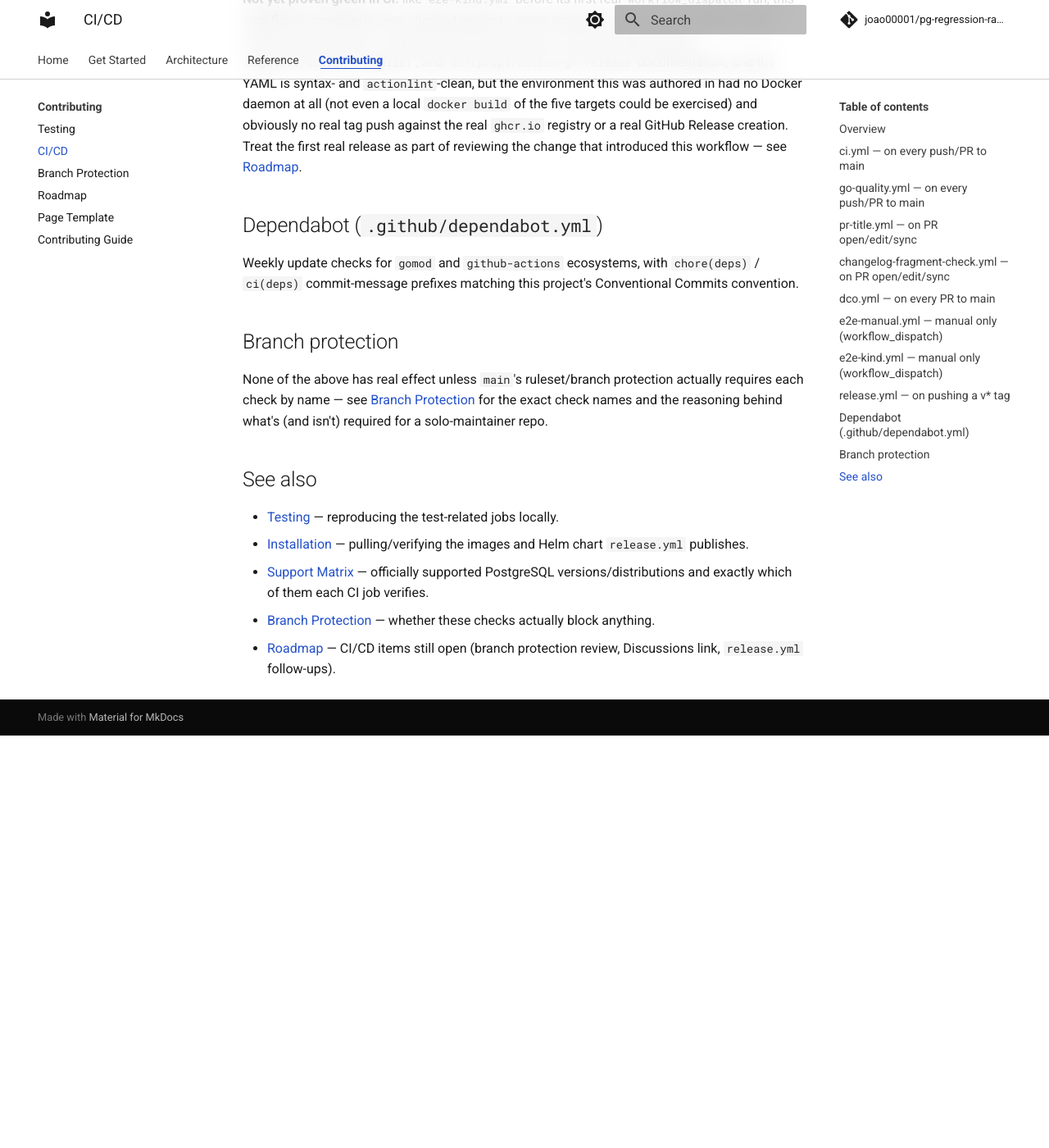
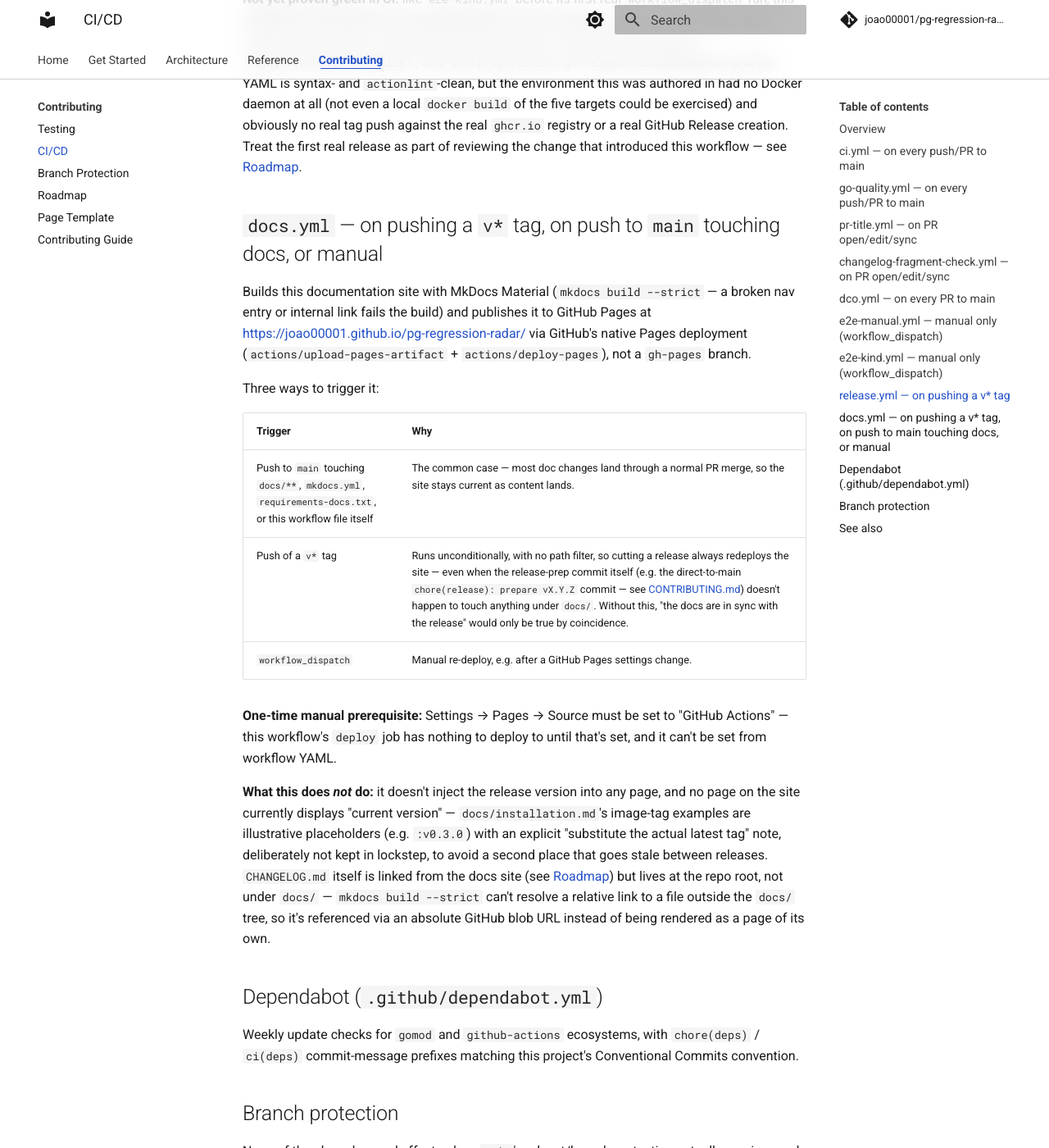
Before and after one commit to joao00001/pg-regression-radar, an MkDocs documentation site: the page built from docs/ci-cd.md, in a window 1280 px wide and 1400 px high, scrolled down 4081 px. Shown: the whole window at 82% size. Built offline with MkDocs 1.6.1 and Material for MkDocs 9.7.7, drawn with Linux system fonts in a browser that asks for light colours; comment, search, counter and statistics services are not loaded; before the commit the page ends 4978 px from its top, so only the background shows below that; some of the changed text lies outside the part shown.

Commit message:
ci(docs): redeploy the docs site on every release tag
docs.yml previously only triggered on a push to main touching docs/**,
mkdocs.yml, or requirements-docs.txt, plus workflow_dispatch. It never
triggered on a v* tag push, so 'the docs site reflects the current
release' was only true by coincidence — it depended on whether that
exact release-prep commit happened to touch anything under docs/. The
v1.0.0-rc1 test release just cut didn't (it only touched CHANGELOG.md,
cliff.toml, and release.yml), so the site never got a redeploy tied to
that release at all.

Add a second, path-unfiltered tags: ["v*"] trigger so every real
release forces a fresh docs build+deploy regardless of what that
release's own commit touched.

Also document docs.yml itself in docs/ci-cd.md — it was a real 9th
workflow missing from a page whose overview claimed 'eight workflows',
and whose own job is to explain what every workflow in this repo does.

Signed-off-by: Joao <joao.detomini@enterprisedb.com>

```diff
--- a/docs/ci-cd.md
+++ b/docs/ci-cd.md
@@ -71,6 +71,22 @@
 
 **Not yet proven green in CI:** like `e2e-kind.yml` before its first real `workflow_dispatch` run, this workflow's commands were checked against current upstream `docker/build-push-action`, `docker/login-action`, `aquasecurity/trivy-action`, `anchore/sbom-action`, `sigstore/cosign-installer`, and `softprops/action-gh-release` documentation, and the YAML is syntax- and `actionlint`-clean, but the environment this was authored in had no Docker daemon at all (not even a local `docker build` of the five targets could be exercised) and obviously no real tag push against the real `ghcr.io` registry or a real GitHub Release creation. Treat the first real release as part of reviewing the change that introduced this workflow — see [Roadmap](roadmap.md#operational-follow-ups).
 
+## `docs.yml` — on pushing a `v*` tag, on push to `main` touching docs, or manual
+
+Builds this documentation site with MkDocs Material (`mkdocs build --strict` — a broken nav entry or internal link fails the build) and publishes it to GitHub Pages at <https://joao00001.github.io/pg-regression-radar/> via GitHub's native Pages deployment (`actions/upload-pages-artifact` + `actions/deploy-pages`), not a `gh-pages` branch.
+
+Three ways to trigger it:
+
+| Trigger | Why |
+|---|---|
+| Push to `main` touching `docs/**`, `mkdocs.yml`, `requirements-docs.txt`, or this workflow file itself | The common case — most doc changes land through a normal PR merge, so the site stays current as content lands. |
+| Push of a `v*` tag | Runs unconditionally, with no path filter, so cutting a release always redeploys the site — even when the release-prep commit itself (e.g. the direct-to-main `chore(release): prepare vX.Y.Z` commit — see [CONTRIBUTING.md](https://github.com/joao00001/pg-regression-radar/blob/main/CONTRIBUTING.md#release-notes--changeset-fragments)) doesn't happen to touch anything under `docs/`. Without this, "the docs are in sync with the release" would only be true by coincidence. |
+| `workflow_dispatch` | Manual re-deploy, e.g. after a GitHub Pages settings change. |
+
+**One-time manual prerequisite:** Settings → Pages → Source must be set to "GitHub Actions" — this workflow's `deploy` job has nothing to deploy to until that's set, and it can't be set from workflow YAML.
+
+**What this does *not* do:** it doesn't inject the release version into any page, and no page on the site currently displays "current version" — `docs/installation.md`'s image-tag examples are illustrative placeholders (e.g. `:v0.3.0`) with an explicit "substitute the actual latest tag" note, deliberately not kept in lockstep, to avoid a second place that goes stale between releases. `CHANGELOG.md` itself is linked from the docs site (see [Roadmap](roadmap.md#see-also)) but lives at the repo root, not under `docs/` — `mkdocs build --strict` can't resolve a relative link to a file outside the `docs/` tree, so it's referenced via an absolute GitHub blob URL instead of being rendered as a page of its own.
+
 ## Dependabot (`.github/dependabot.yml`)
 
 Weekly update checks for `gomod` and `github-actions` ecosystems, with `chore(deps)` / `ci(deps)` commit-message prefixes matching this project's Conventional Commits convention.
```
Also changed, not shown: other parts of docs/ci-cd.md (+1 -1 lines), 1 other file.
